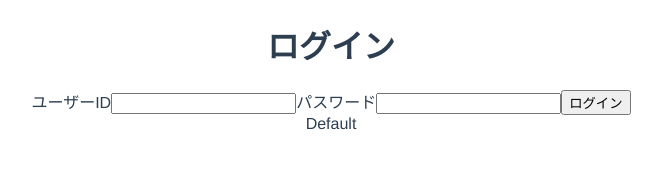
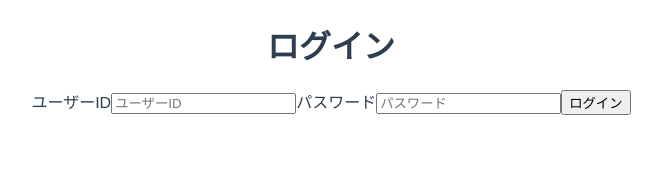
Before and after one commit to NekomimiMofuMofu/WebAppCore, a Vue app in the folder vue_client/: page /login in a window 1280 px wide. Shown: the top 183 px of the page, without its empty margins (309-971 px from the left). Built offline with nearby package versions, Linux system fonts and the light colour scheme.

Commit message:
#0001 ログインページのログイン成功時のページ遷移と失敗時のエラー表示を追加

```diff
--- a/vue_client/src/views/LoginPage.vue
+++ b/vue_client/src/views/LoginPage.vue
@@ -2,12 +2,10 @@
   <div class="login">
     <h1>ログイン</h1>
     <label for="i_user_id">ユーザーID</label>
-    <input id="i_user_id" type="text" name="user_id" value="">
+    <input id="i_user_id" type="text" placeholder="ユーザーID" name="i_user_id" v-model="user_id">
     <label for="i_password">パスワード</label>
-    <input id="i_password" type="password" name="password" value="">
-    <input id="btn_login" type="button" @click="onClick" name="btn_login" value="ログイン">
-    <div v-if="a">HogeHoge</div>
-    <div v-if="!a">Default</div>
+    <input id="i_password" type="password" placeholder="パスワード" name="i_password" v-model="password">
+    <button id="btn_login" type="button" @click="onClick" name="btn_login" >ログイン</button>
   </div>
 </template>
 
@@ -17,10 +15,19 @@ import Component from "vue-class-component";
 
 @Component
 export default class LoginPage extends Vue {
-  private a = false;
+  private user_id = "";
+  private password = "";
+  private id_validate = "root";
+  private pass_validate = "password";
+
+  private error_message = "IDかパスワードが間違ってるよ";
 
   private onClick(): void {
-    this.a = true;
+    if(this.user_id == this.id_validate && this.password == this.pass_validate){
+      this.$router.push("/about");
+    }else {
+      alert(this.error_message);
+    }
   }
 }
 
```
